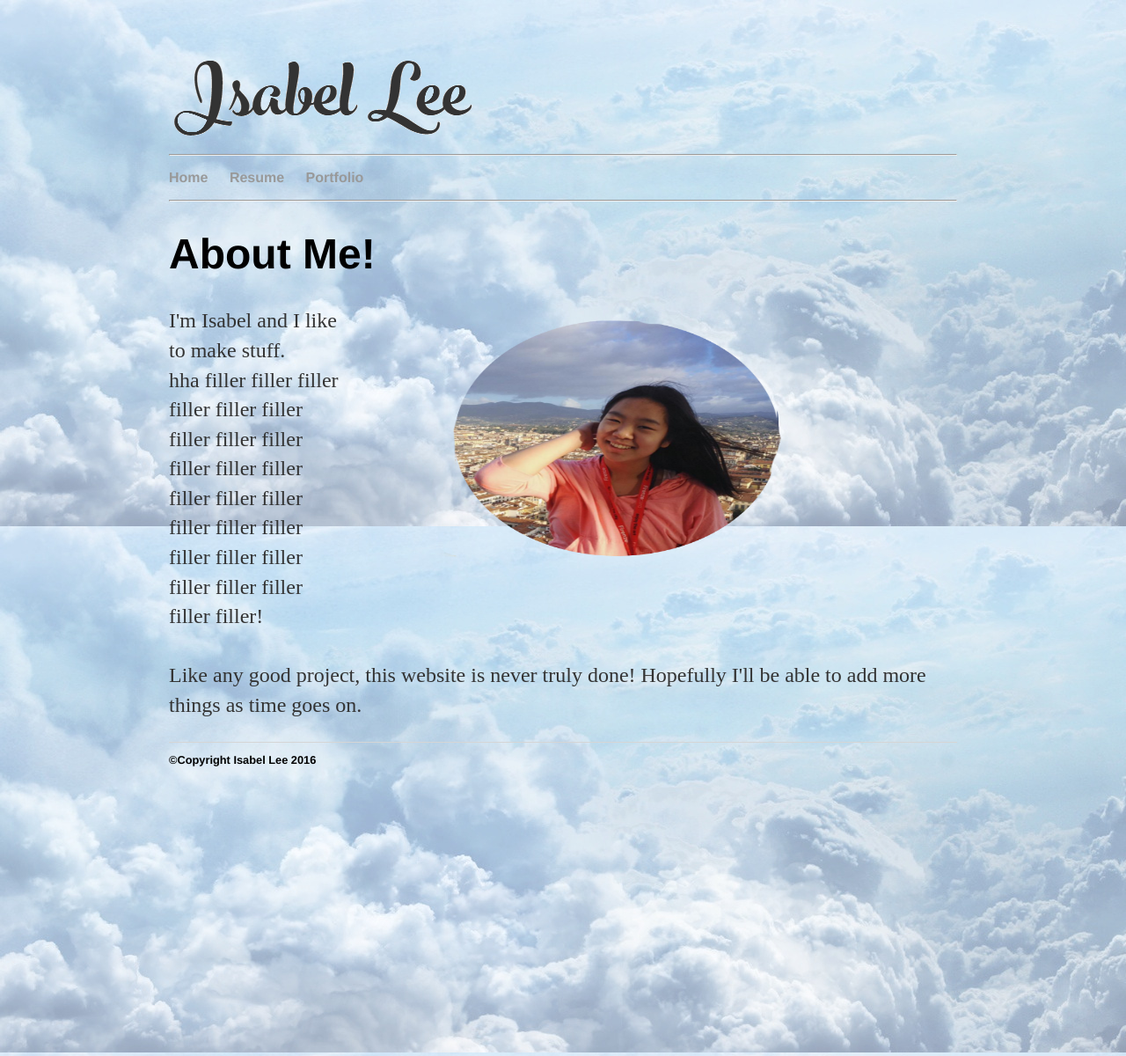
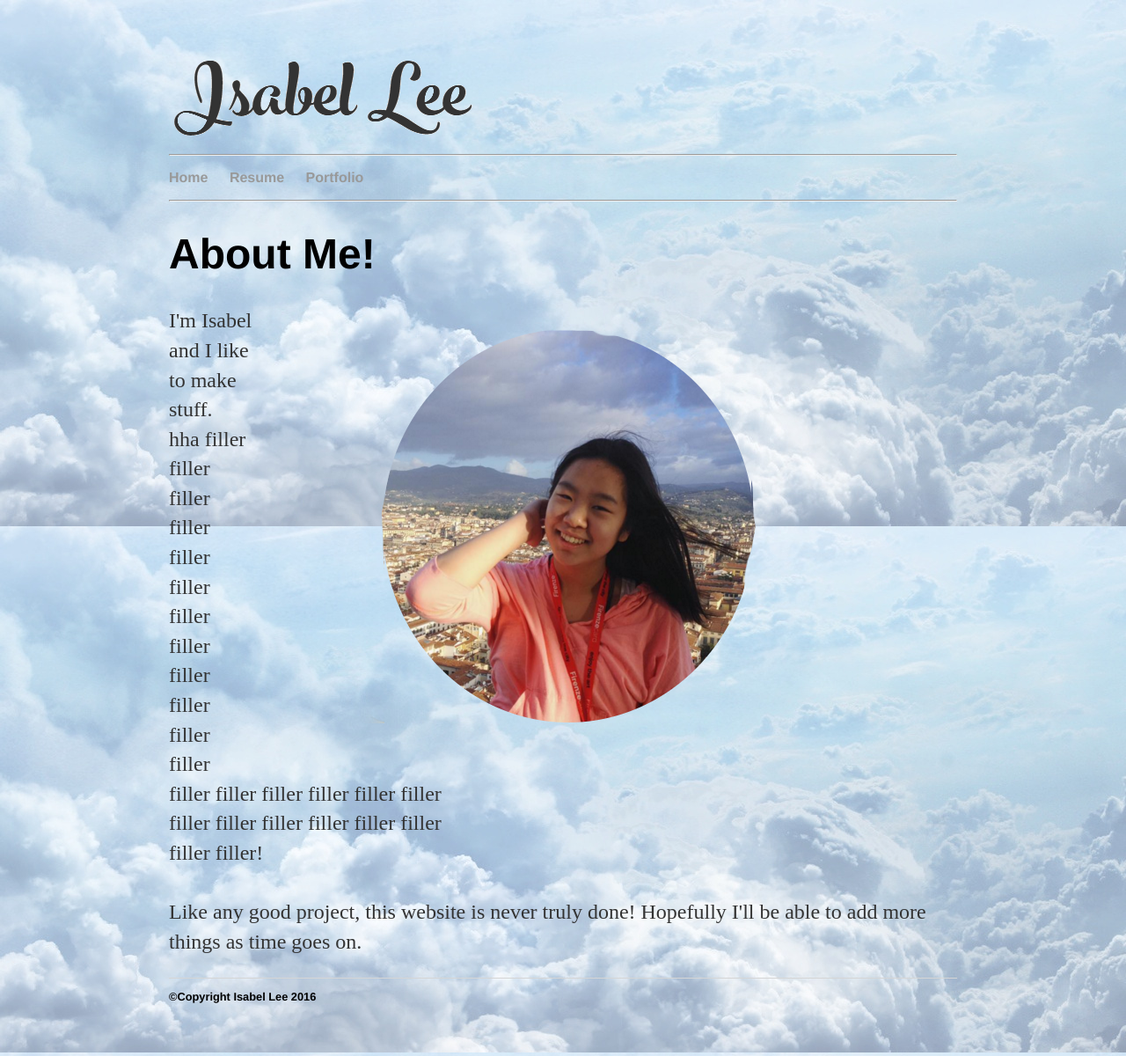
Before and after one commit to isabelringing1/old_website, a Jekyll site: the page built from index.html, in a window 1280 px wide. Shown: the whole page at 88% size. Built offline with Jekyll 4.4.1, drawn with Linux system fonts in a browser that asks for light colours.

Commit message:
Update index.html

```diff
--- a/index.html
+++ b/index.html
@@ -7,7 +7,7 @@ title: Isabel Lee
 	<h1>About Me!</h1>
 	</div>
 
-	<img src="Me2.png" alt="whatever i guess" style="float:right;width:700px;height:300px;">
+	<img src="Me2.png" alt="whatever i guess" style="float:right;width:800px;height:500px;">
 	<p>I'm Isabel and I like to make stuff. <br>
 	hha filler filler filler filler filler filler<br>
 	filler filler filler filler filler filler<br>
```
